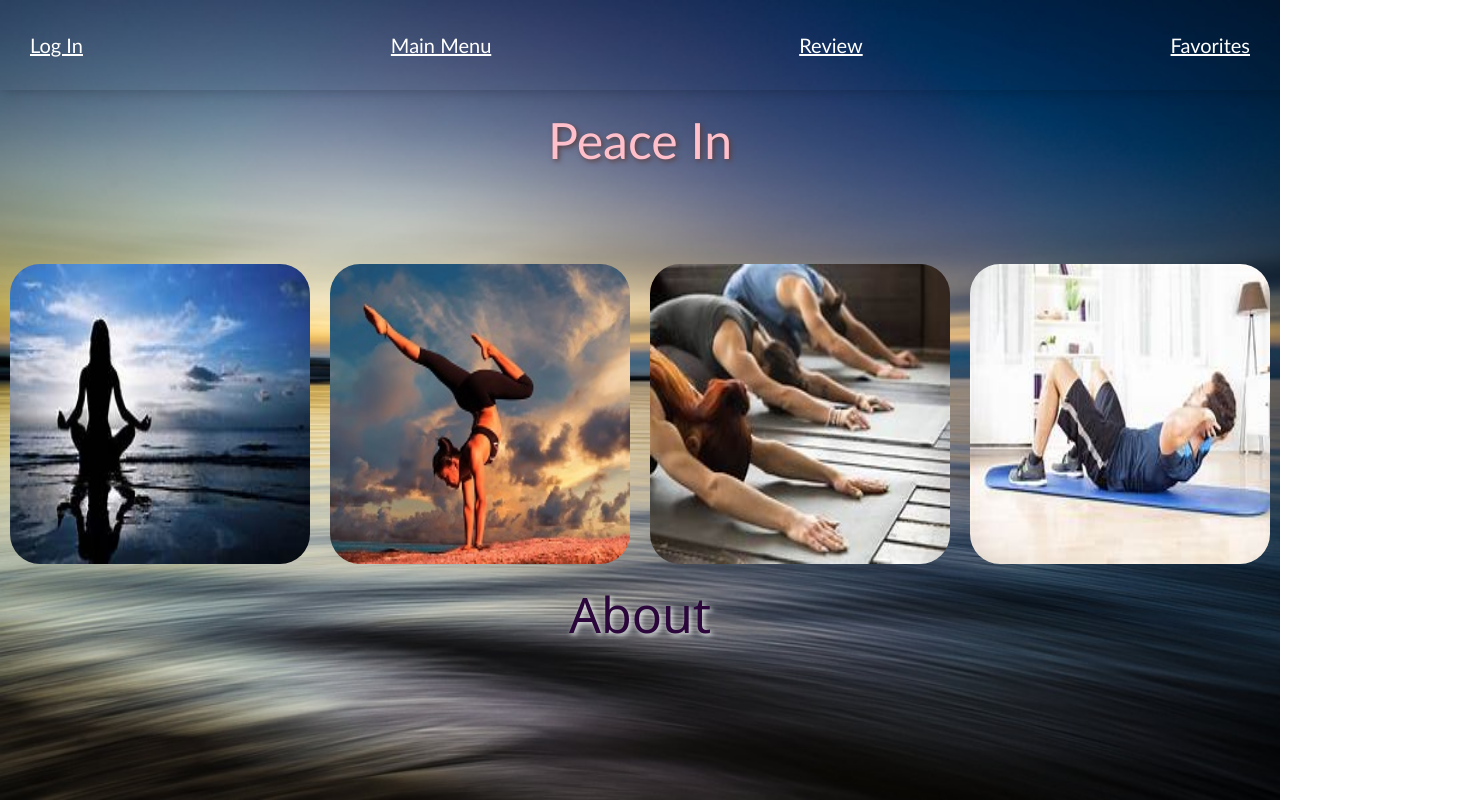
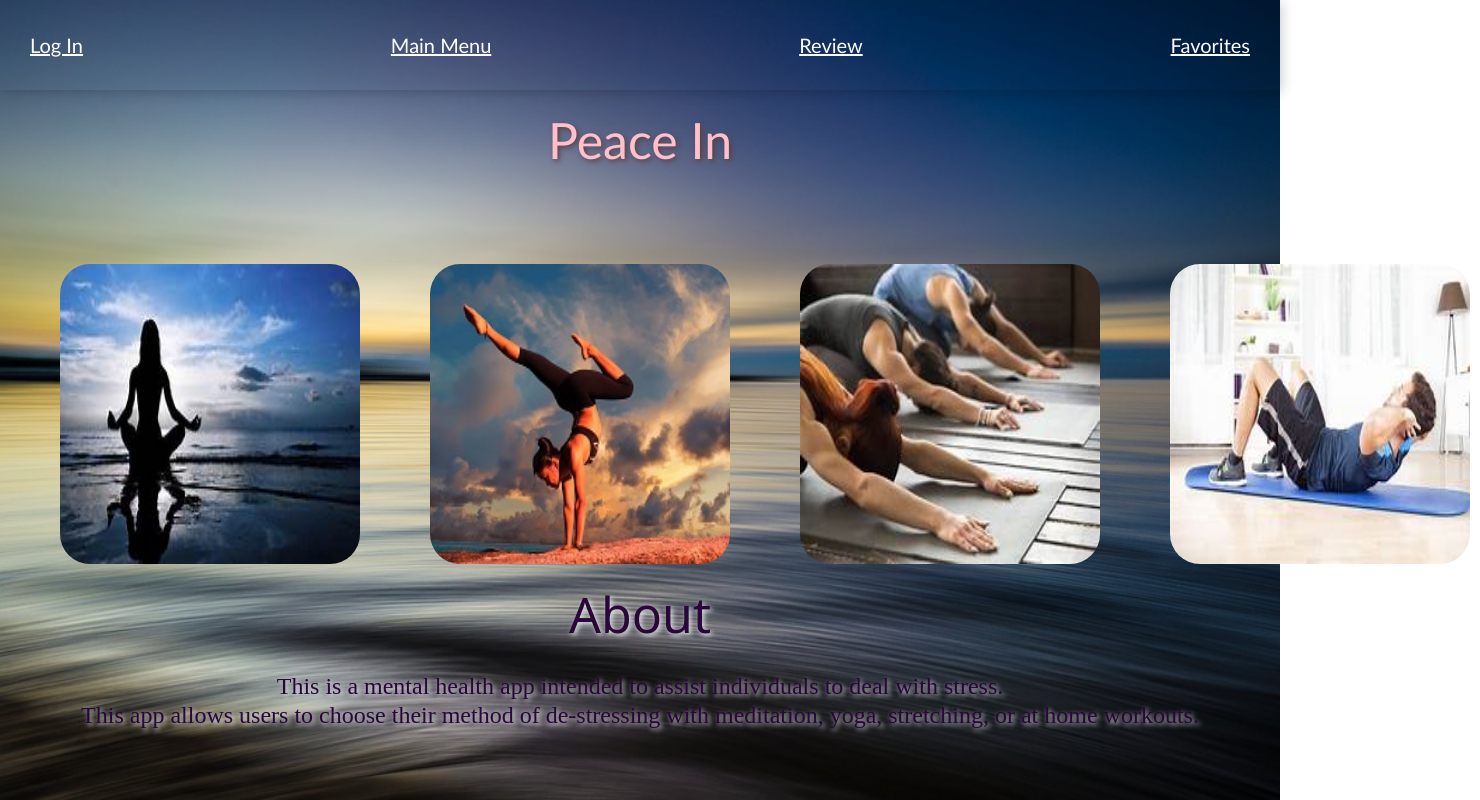
Before and after one commit to Wflores230/Peace-In, a React (Create React App) app in the folder client/: page /#/ in a window 1280 px wide. Shown: the whole page, 1480 px wide, since content can reach past the window. Built offline with nearby package versions, Linux system fonts and the light colour scheme; no server answers.

Commit message:
adding style css change

```diff
--- a/client/src/css/style.css
+++ b/client/src/css/style.css
@@ -121,6 +121,7 @@ p {
     font-family: sans-serif;
     padding: 10px;
     float: left;
+    margin-left: 50px;
 
 }
 
--- a/client/src/pages/Homepage.js
+++ b/client/src/pages/Homepage.js
@@ -72,7 +72,7 @@ const Homepage = () => {
         <section>
           <div class="about">
             <h2 class ="title">About</h2>
-            <p></p>
+            <h4>This is a mental health app intended to assist individuals to deal with stress.<br></br> This app allows users to choose their method of de-stressing with meditation, yoga, stretching, or at home workouts.  </h4>
           </div>
         </section>
       </main>
```
